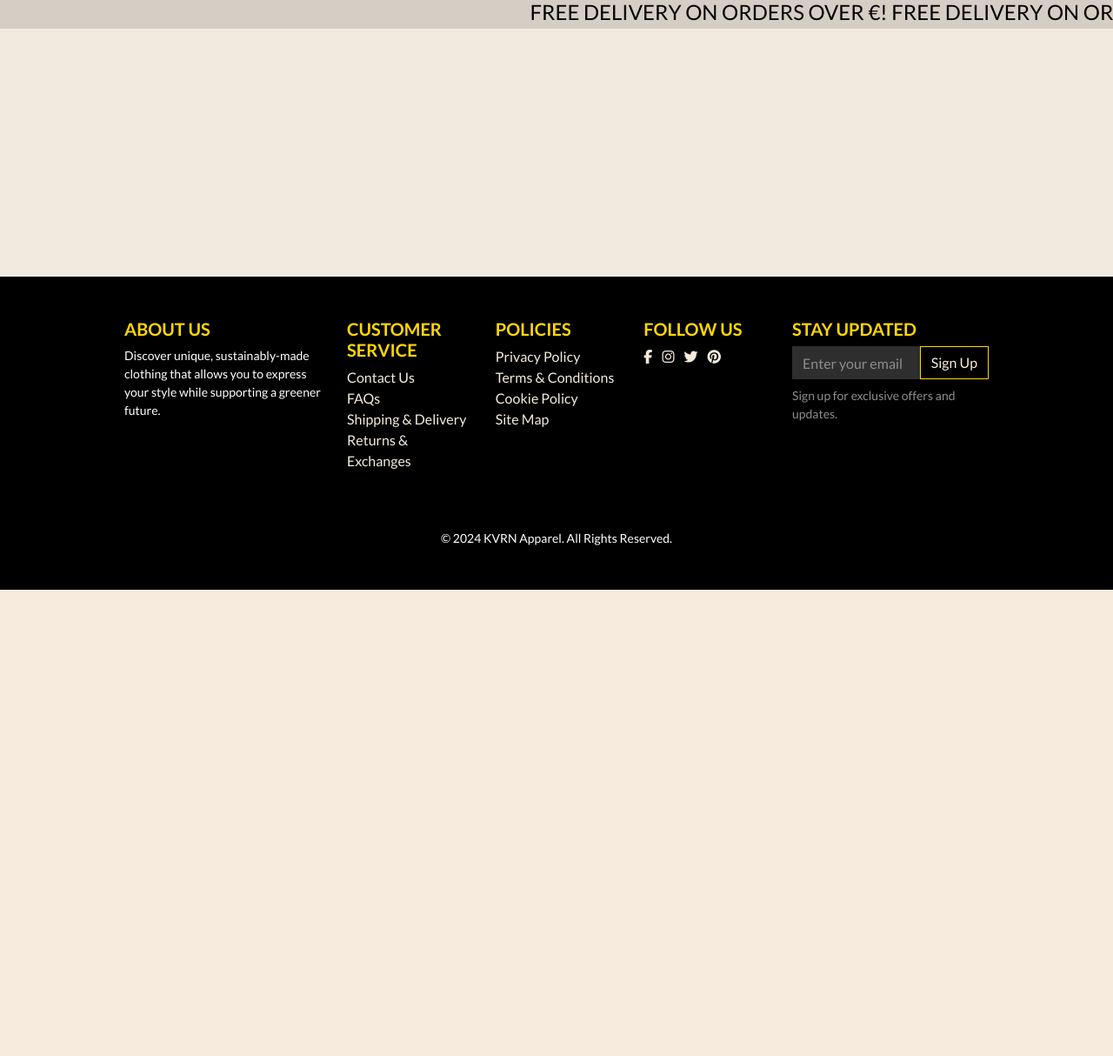
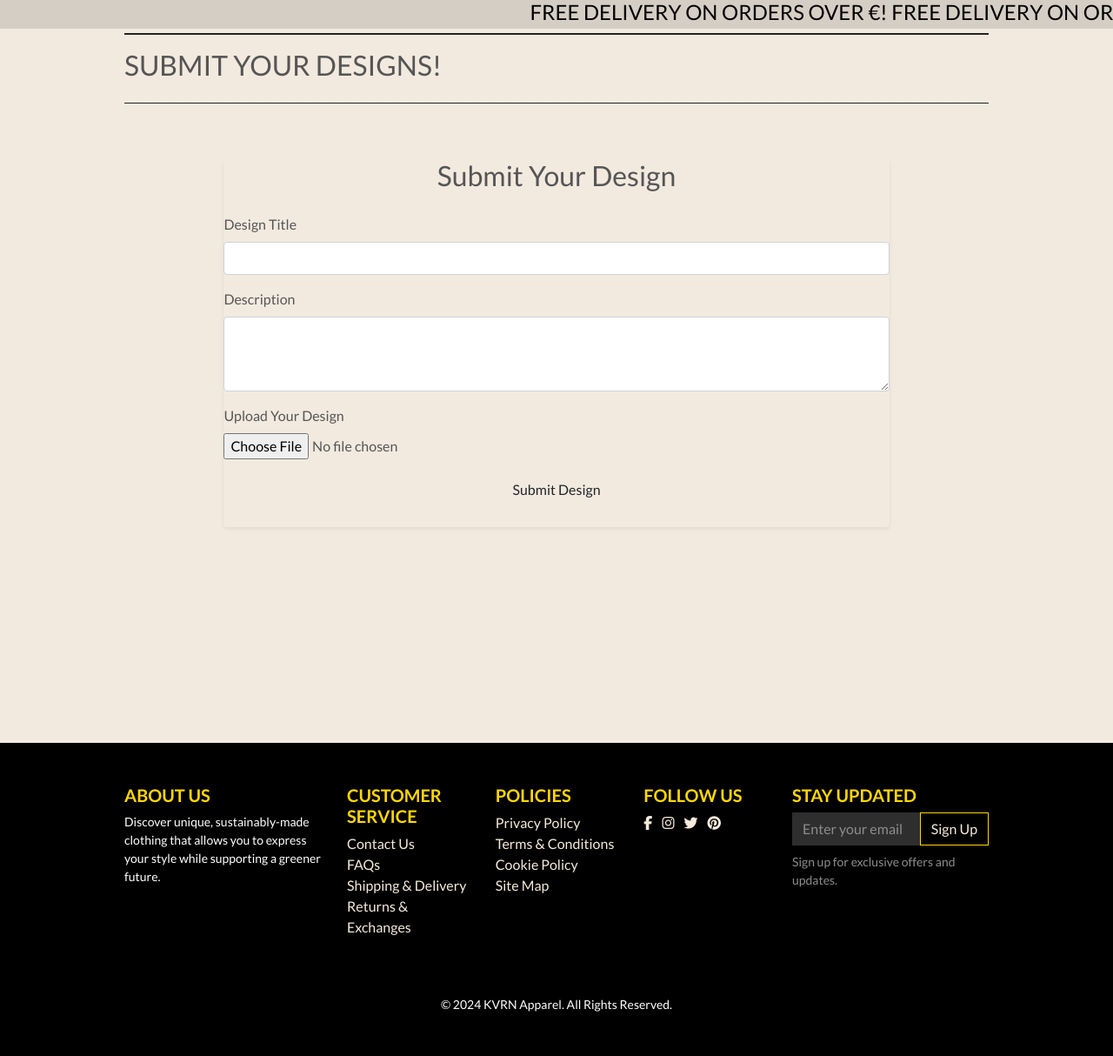
Before and after one commit to SimonMoynihan33/KVRN-Apparel, a Django app: template design_submissions/templates/design_submissions/submit_design.html in a window 1280 px wide. Shown: the part 142-1356 px from the top of the page at 87% size. Before the commit the page ends 820 px from the top, so only its background shows below. Run offline with Django 5.2, Linux system fonts and the light colour scheme; the template is opened without the code that fills it, so the values that code supplies are empty; some libraries are stand-ins or nearby versions; some web fonts are replaced.

Commit message:
Add submit design template and delete design view and url

```diff
--- a/design_submissions/templates/design_submissions/submit_design.html
+++ b/design_submissions/templates/design_submissions/submit_design.html
@@ -1,9 +1,6 @@
 {% extends "base.html" %}
 {% load static %}
-
-{% block extra_css %}
-    <link rel="stylesheet" href="{% static 'info/css/about.css' %}">
-{% endblock %}
+{% load bag_tools %}
 
 {% block page_header %}
 <div class="container header-container">
@@ -15,9 +12,42 @@
 
 {% block content %}
 <div class="overlay"></div>
-<div class="container py-5">
+<div class="container">
     <div class="row">
-        <!-- About Us Section -->
+        <div class="col">
+            <hr>
+            <h2 class="logo-font mb-4">Submit your designs!</h2>
+            <hr>
+        </div>
+    </div>
+
+    <div class="row">
+        <div class="col-12">
+            <div class="competition-container container my-5">
+                <!-- Submission Form -->
+                <section class="submission-form-container mt-5 mb-5 shadow-sm rounded">
+                    <h2 class="text-center mb-4">Submit Your Design</h2>
+                    <form action="{% url 'submit_design' %}" method="post" enctype="multipart/form-data"
+                        class="submission-form mb-4">
+                        {% csrf_token %}
+                        <div class="form-group">
+                            <label for="id_title" class="submission-label">Design Title</label>
+                            <input type="text" name="title" id="submit_title" class="form-control" required>
+                        </div>
+                        <div class="form-group">
+                            <label for="id_description" class="submission-label">Description</label>
+                            <textarea name="description" id="submit_description" class="form-control" rows="3"
+                                required></textarea>
+                        </div>
+                        <div class="form-group">
+                            <label for="id_image" class="submission-label">Upload Your Design</label>
+                            <input type="file" name="image" id="submit_image" class="form-control-file" required>
+                        </div>
+                        <button type="submit" class="btn btn-block">Submit Design</button>
+                    </form>
+                </section>
+            </div>
+        </div>
     </div>
 </div>
 {% endblock %}
--- a/design_submissions/urls.py
+++ b/design_submissions/urls.py
@@ -3,4 +3,7 @@ from . import views
 
 urlpatterns = [
     path('submit-design/', views.submit_design, name='submit_design'),
+    path(
+        'delete-submission/<int:submission_id>/',
+        views.delete_submission, name='delete_submission'),
 ]
```
Also changed, not shown: design_submissions/views.py (+15 -1 lines), media/design_submissions/7.png (added).
